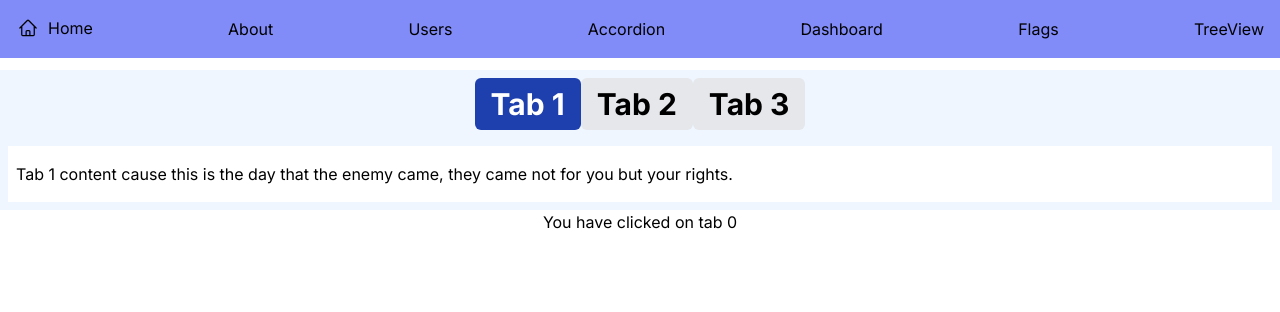
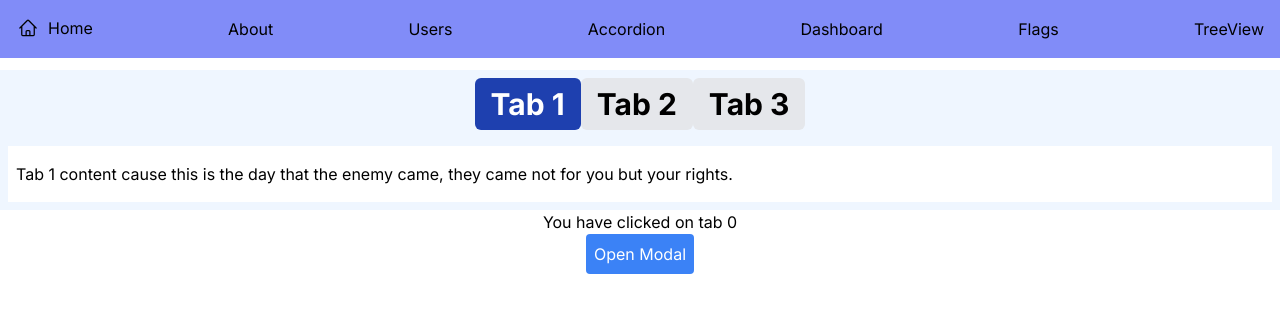
Before and after one commit to Haack79/tailwind-prac, a Next.js app: page /dashboard in a window 1280 px wide. Shown: the top 312 px of the page. Built offline with nearby package versions, Linux system fonts and the light colour scheme.

Commit message:
added modal capabilities

```diff
--- a/src/app/dashboard/page.tsx
+++ b/src/app/dashboard/page.tsx
@@ -2,6 +2,7 @@ import LoadMoreData from "@/components/LoadMoreData";
 import LightDarkMode from "@/components/LightDarkMode";
 import ScrollIndicator from "@/components/ScrollIndicator";
 import TabTest from "@/components/CustomTabs/TabTest";
+import ModalShow from "@/components/ModalPopUp/ModalShow";
 
 const Dashboard = () => {
     return (
@@ -10,6 +11,7 @@ const Dashboard = () => {
                 {/* <LightDarkMode /> */}
             {/* <ScrollIndicator url={'https://dummyjson.com/products?limit=100'} /> */}
             <TabTest />
+            <ModalShow />
         </div>
     );
 };
--- /dev/null
+++ b/src/components/ModalPopUp/Modal.tsx
@@ -0,0 +1,18 @@
+import React from 'react';
+
+const Modal = ({ id, header, body, footer, onClose }: { id?: string, header?: string, body?: string, footer?: string, onClose: () => void }) => {
+    return (
+        <div id={id || 'Modal'} className="bg-white p-4 rounded shadow-lg flex flex-col items-center">
+            <div className="w-full flex justify-end">
+                <button onClick={onClose} className="text-gray-500 hover:text-black">&times;</button>
+            </div>
+            <div className="text-center p-2">
+                <h1 className="font-bold text-lg">{header || 'Header'}</h1>
+                <div className="my-4">{body || 'Body'}</div>
+                <div>{footer || 'Footer'}</div>
+            </div>
+        </div>
+    );
+}
+
+export default Modal;
--- /dev/null
+++ b/src/components/ModalPopUp/ModalShow.tsx
@@ -0,0 +1,33 @@
+'use client';
+import { useState } from "react";
+import Modal from "./Modal";
+
+const ModalShow = () => {
+    const [showModal, setShowModal] = useState<boolean>(false);
+
+    const handleToggleModalPopup = () => {
+        setShowModal(!showModal);
+    }
+
+    const handleCloseModal = () => {
+        setShowModal(false);
+    }
+
+    return (
+        <div className="flex justify-center items-center">
+            <button onClick={handleToggleModalPopup} className="p-2 bg-blue-500 text-white rounded">Open Modal</button>
+            {showModal && (
+                <div className="fixed top-0 left-0 w-full h-full bg-black bg-opacity-50 flex items-center justify-center">
+                    <Modal
+                        body="Hi, I'm the body"
+                        header="Hi, I'm the header"
+                        footer="Hi, I'm the footer"
+                        onClose={handleCloseModal}
+                    />
+                </div>
+            )}
+        </div>
+    );
+}
+
+export default ModalShow;
```
